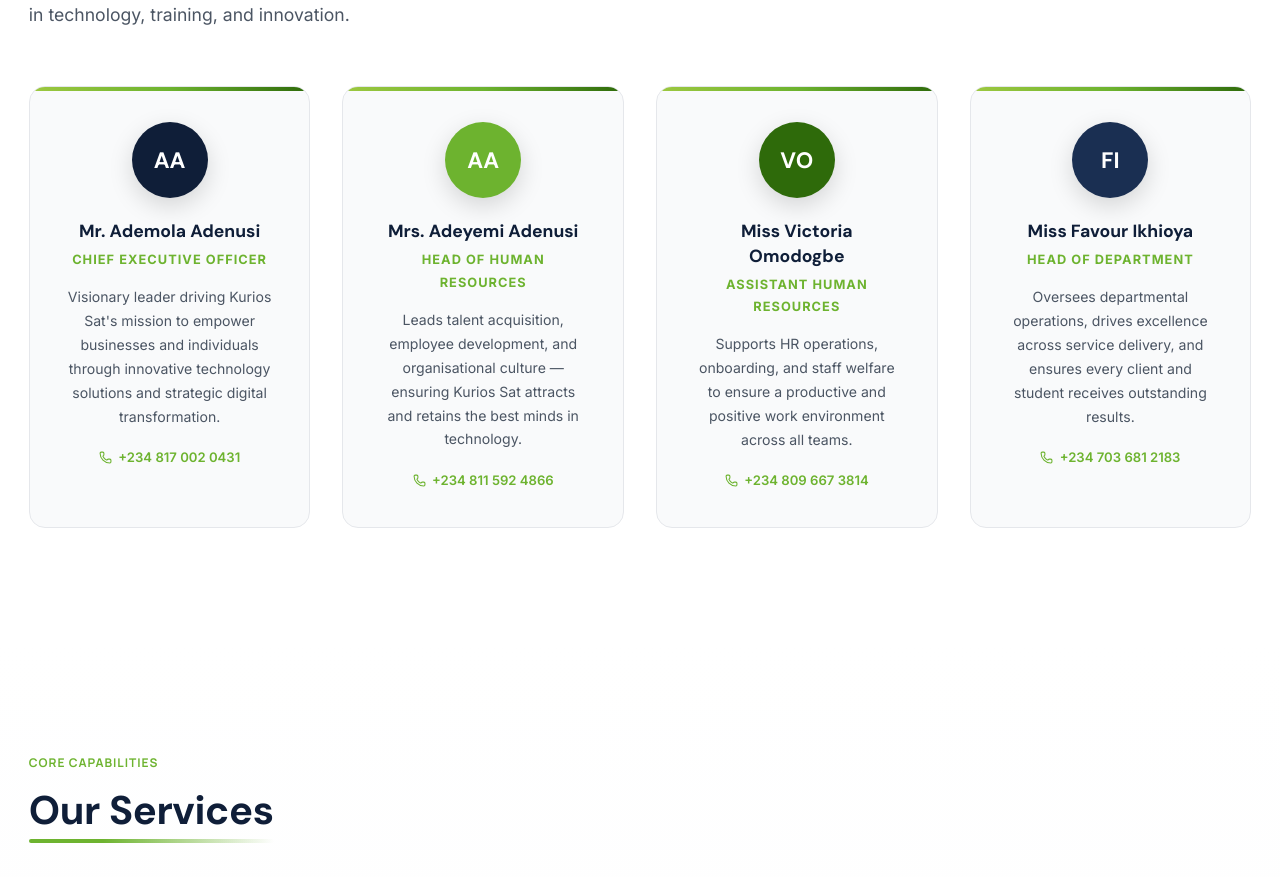
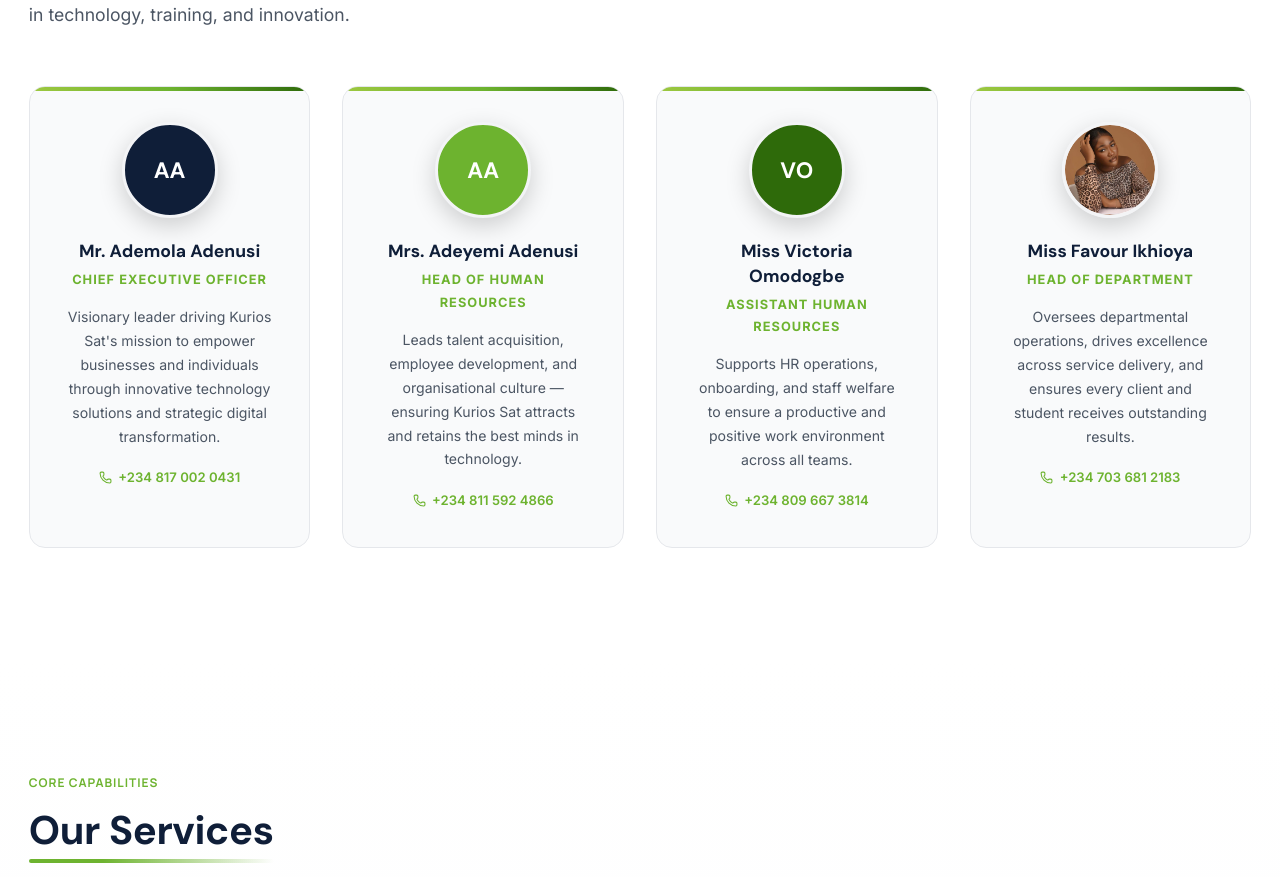
Before and after one commit to Uni-Jay/kurios-sat, a React (Vite) app: page / in a window 1280 px wide. Shown: the part 3060-3937 px from the top of the page. Built offline with nearby package versions, Linux system fonts and the light colour scheme.

Commit message:
Update commit

```diff
--- a/src/App.css
+++ b/src/App.css
@@ -1202,8 +1202,8 @@
 }
 
 .team-avatar {
-  width: 76px;
-  height: 76px;
+  width: 96px;
+  height: 96px;
   border-radius: 50%;
   color: var(--white);
   font-family: 'DM Sans', sans-serif;
@@ -1213,8 +1213,25 @@
   align-items: center;
   justify-content: center;
   margin-bottom: 0.8rem;
-  box-shadow: 0 8px 24px rgba(0,0,0,0.15);
+  box-shadow: 0 8px 24px rgba(0,0,0,0.18);
   flex-shrink: 0;
+  overflow: hidden;
+  border: 3px solid var(--gray-100);
+  transition: border-color var(--transition), box-shadow var(--transition);
+}
+
+.team-card:hover .team-avatar {
+  border-color: var(--primary-green);
+  box-shadow: 0 10px 30px rgba(109, 179, 47, 0.25);
+}
+
+.team-avatar-img {
+  width: 100%;
+  height: 100%;
+  object-fit: cover;
+  object-position: center top;
+  border-radius: 50%;
+  display: block;
 }
 
 .team-info {
--- a/src/components/Team.tsx
+++ b/src/components/Team.tsx
@@ -1,4 +1,5 @@
 import { Phone } from 'lucide-react'
+import favourImg from '../assets/images/favour.jpeg'
 
 interface TeamMember {
   name: string
@@ -7,6 +8,7 @@ interface TeamMember {
   bio: string
   initials: string
   color: string
+  image?: string
 }
 
 const team: TeamMember[] = [
@@ -41,6 +43,7 @@ const team: TeamMember[] = [
     bio: 'Oversees departmental operations, drives excellence across service delivery, and ensures every client and student receives outstanding results.',
     initials: 'FI',
     color: '#1a2f52',
+    image: favourImg,
   },
 ]
 
@@ -55,8 +58,28 @@ export default function Team() {
         <div className="team-grid">
           {team.map((member) => (
             <div key={member.name} className="team-card">
-              <div className="team-avatar" style={{ background: member.color }}>
-                {member.initials}
+              <div
+                className="team-avatar"
+                style={member.image ? {} : { background: member.color }}
+              >
+                {member.image ? (
+                  <img
+                    src={member.image}
+                    alt={member.name}
+                    className="team-avatar-img"
+                    onError={(e) => {
+                      const target = e.currentTarget
+                      target.style.display = 'none'
+                      const parent = target.parentElement
+                      if (parent) {
+                        parent.style.background = member.color
+                        parent.textContent = member.initials
+                      }
+                    }}
+                  />
+                ) : (
+                  member.initials
+                )}
               </div>
               <div className="team-info">
                 <h3 className="team-name">{member.name}</h3>
```
Also changed, not shown: src/assets/images/favour.jpeg (added).
